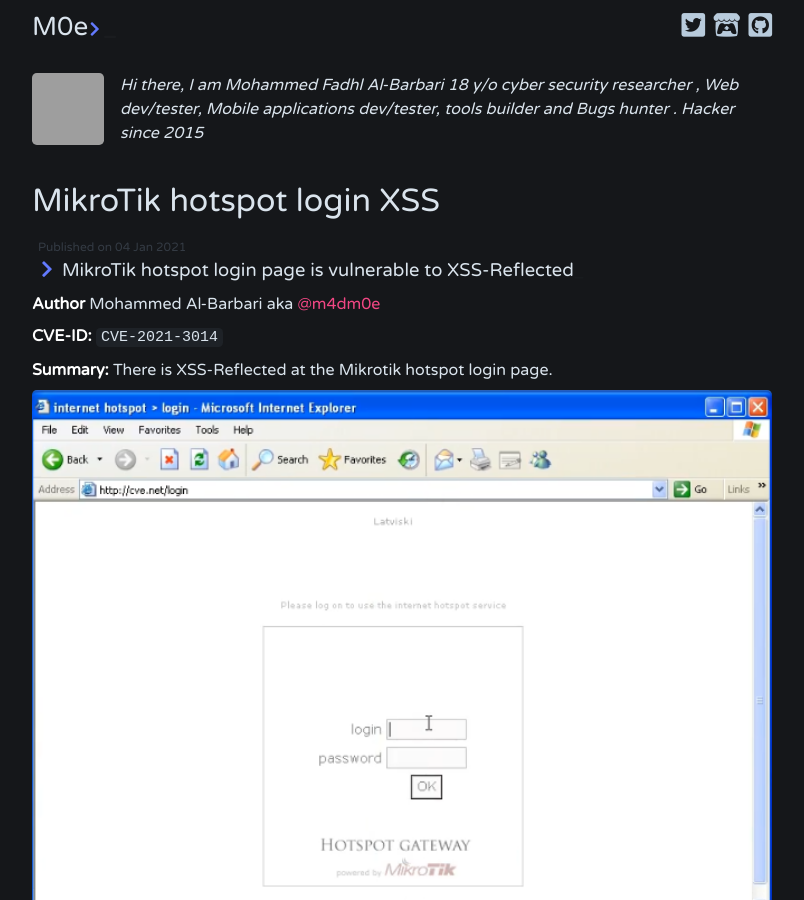
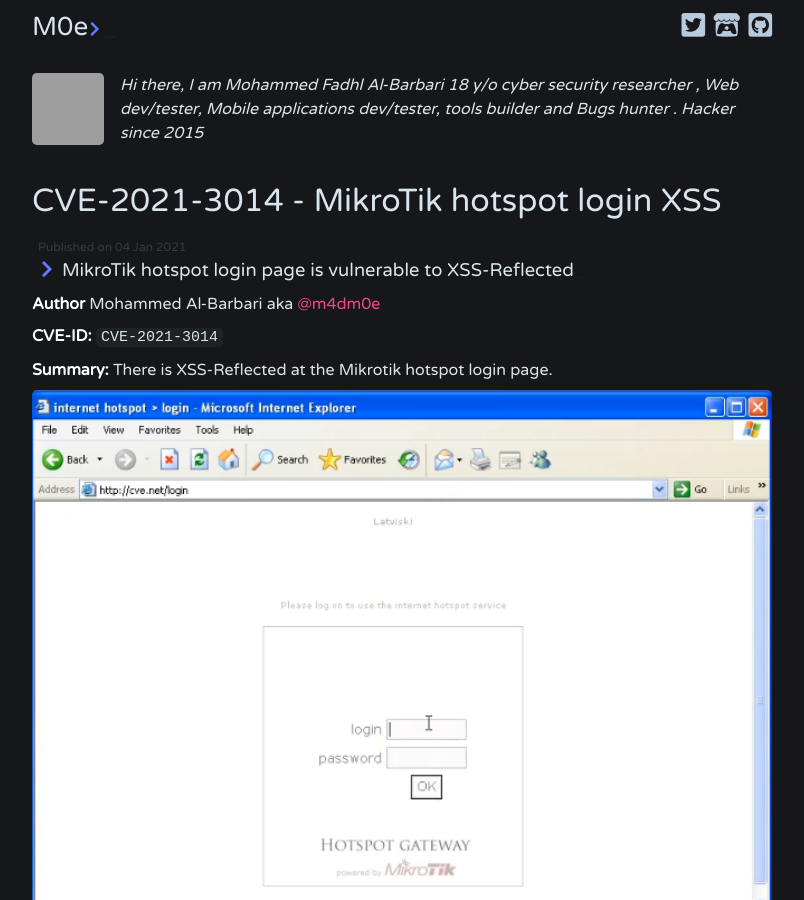
Before and after one commit to Spellingis/Spellingis.github.io, a Jekyll site: the page built from _posts/2021-01-04-mikrotik-xss-reflected.md, in a window 1280 px wide and 900 px high. Shown: the whole window, without its empty margins (238-1042 px from the left). Built offline with Jekyll 4.4.1, drawn with Linux system fonts in a browser that asks for light colours; comment, search, counter and statistics services are not loaded; grey boxes are pictures that could not be loaded.

Commit message:
Update 2021-01-04-mikrotik-xss-reflected.md

```diff
--- a/_posts/2021-01-04-mikrotik-xss-reflected.md
+++ b/_posts/2021-01-04-mikrotik-xss-reflected.md
@@ -1,6 +1,6 @@
 ---
 layout: post
-title:  "MikroTik hotspot login XSS"
+title:  "CVE-2021-3014 - MikroTik hotspot login XSS"
 description: MikroTik hotspot login page is vulnerable to XSS-Reflected
 Tags: exploits bugbounty
 ---
```
